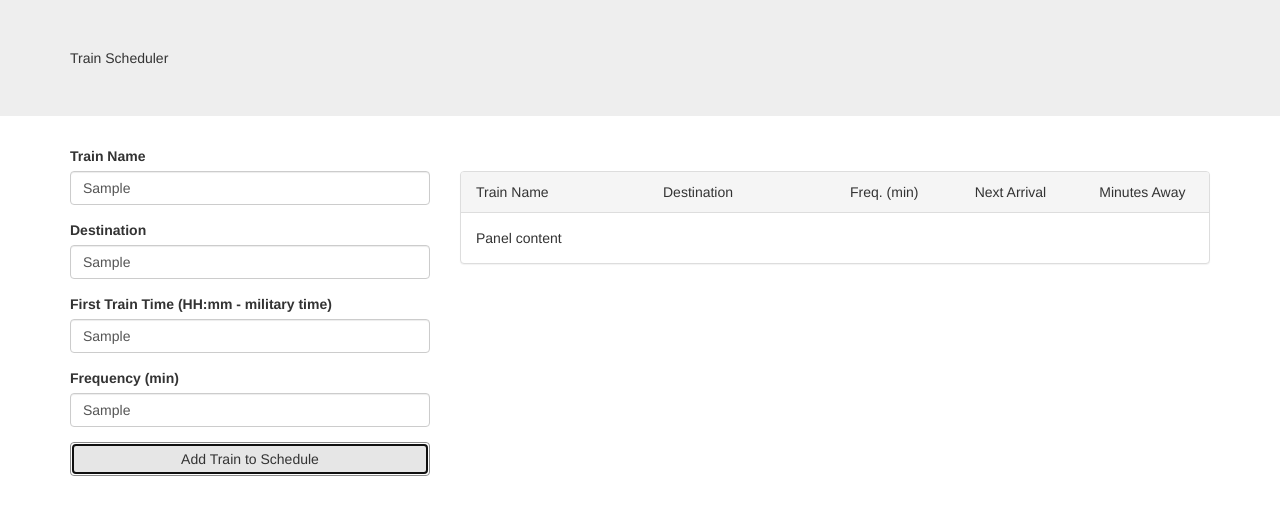
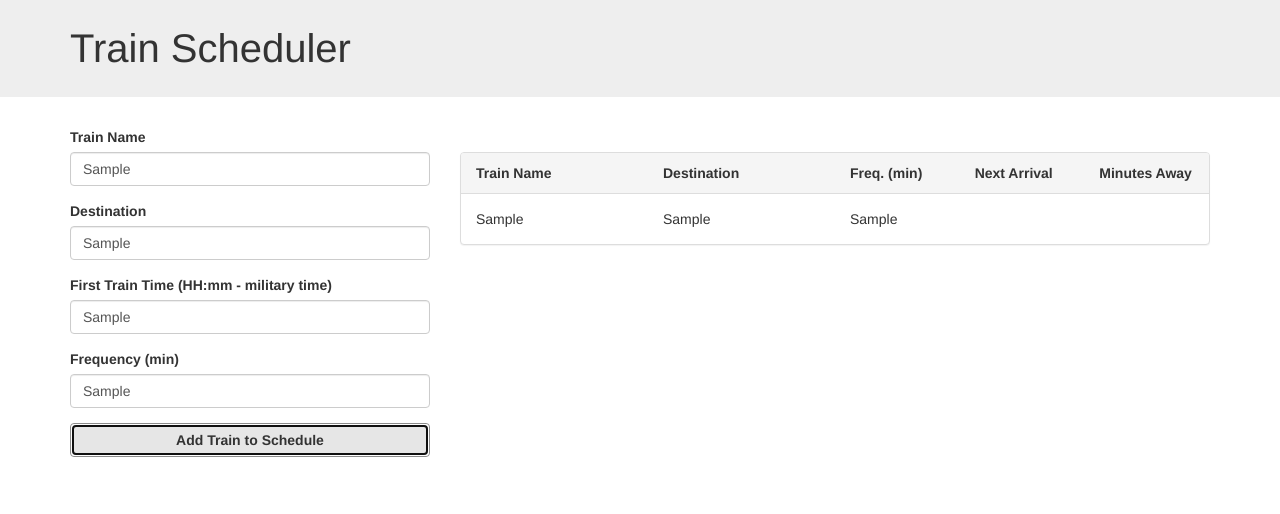
Before and after one commit to vvanslee/train-scheduler, a plain HTML site: page index.html in a window 1280 px wide. Both pictures are taken after typing "Sample", "Sample", "Sample", "Sample" into the empty fields and a click on the button "Add Train to Schedule". Drawn offline with nearby package versions, Linux system fonts and the light colour scheme.

Commit message:
initial js

```diff
--- a/assets/css/style.css
+++ b/assets/css/style.css
@@ -1,3 +1,14 @@
+.jumbotron{
+	font-size: 40px;
+	padding-bottom: 20px;
+	padding-top: 20px;
+}
+#addTrainBtn {
+	font-weight: bold;
+}
 .panel {
 	margin-top: 25px;
 }
+.panel-heading {
+	font-weight: bold;
+}
--- a/assets/javascript/app.js
+++ b/assets/javascript/app.js
@@ -0,0 +1,37 @@
+
+$(document).on("click", "#addTrainBtn", function() {
+
+	var trainName = $("#inputName").val();
+	var destination = $("#inputDestination").val();
+	var firstTime = $("#inputFirstTime").val();
+	var frequency = $("#inputFrequency").val();
+
+	console.log(trainName);
+	console.log(destination);
+	console.log(firstTime);
+	console.log(frequency);
+
+	// var arrival = ...;
+	// var minAway = ...;
+	// console.log(arrival);
+	// console.log(minAway);
+
+	var newDiv1 = $("<div class='col-xs-3'>");
+	var newDiv2 = $("<div class='col-xs-3'>");
+	var newDiv3 = $("<div class='col-xs-2'>");
+	// var newDiv4 = $("<div class='col-xs-2'>");
+	// var newDiv5 = $("<div class='col-xs-2'>");
+
+	newDiv1.append(trainName);
+	newDiv2.append(destination);
+	newDiv3.append(frequency);
+	// newDiv4.append(arrival);
+	// newDiv5.append(minAway);
+
+	$("#trainSched").append(newDiv1);
+	$("#trainSched").append(newDiv2);
+	$("#trainSched").append(newDiv3);
+	// $("#trainSched").append(newDiv4);
+	// $("#trainSched").append(newDiv5);
+
+});
--- a/index.html
+++ b/index.html
@@ -5,7 +5,8 @@
 	<title>Train Scheduler</title>
 	<link rel="stylesheet" href="https://maxcdn.bootstrapcdn.com/bootstrap/3.3.7/css/bootstrap.min.css" integrity="sha384-BVYiiSIFeK1dGmJRAkycuHAHRg32OmUcww7on3RYdg4Va+PmSTsz/K68vbdEjh4u" crossorigin="anonymous">
 	<link rel="stylesheet" href="./assets/css/style.css">
-
+	<script src="https://code.jquery.com/jquery-3.2.1.min.js" integrity="sha256-hwg4gsxgFZhOsEEamdOYGBf13FyQuiTwlAQgxVSNgt4=" crossorigin="anonymous"></script>
+	<script src="./assets/javascript/app.js"></script>
 </head>
 <body>
 	<div class="jumbotron">
@@ -33,7 +34,6 @@
 						<label for="inputFrequency">Frequency (min)</label>
 						<input type="text" class="form-control" id="inputFrequency" placeholder="60">
 					</div>
-
 					<button type="button" class="btn btn-default btn-md btn-block" id="addTrainBtn">Add Train to Schedule</button>
 				</form>
 			</div>
@@ -49,12 +49,12 @@
 						</div>
 					</div>
 					<div class="panel-body">
-						Panel content
+						<div class="row" id="trainSched">
+						</div>
 					</div>
 				</div>
 			</div>
 		</div>
 	</div>
-
 </body>
 </html>
```
